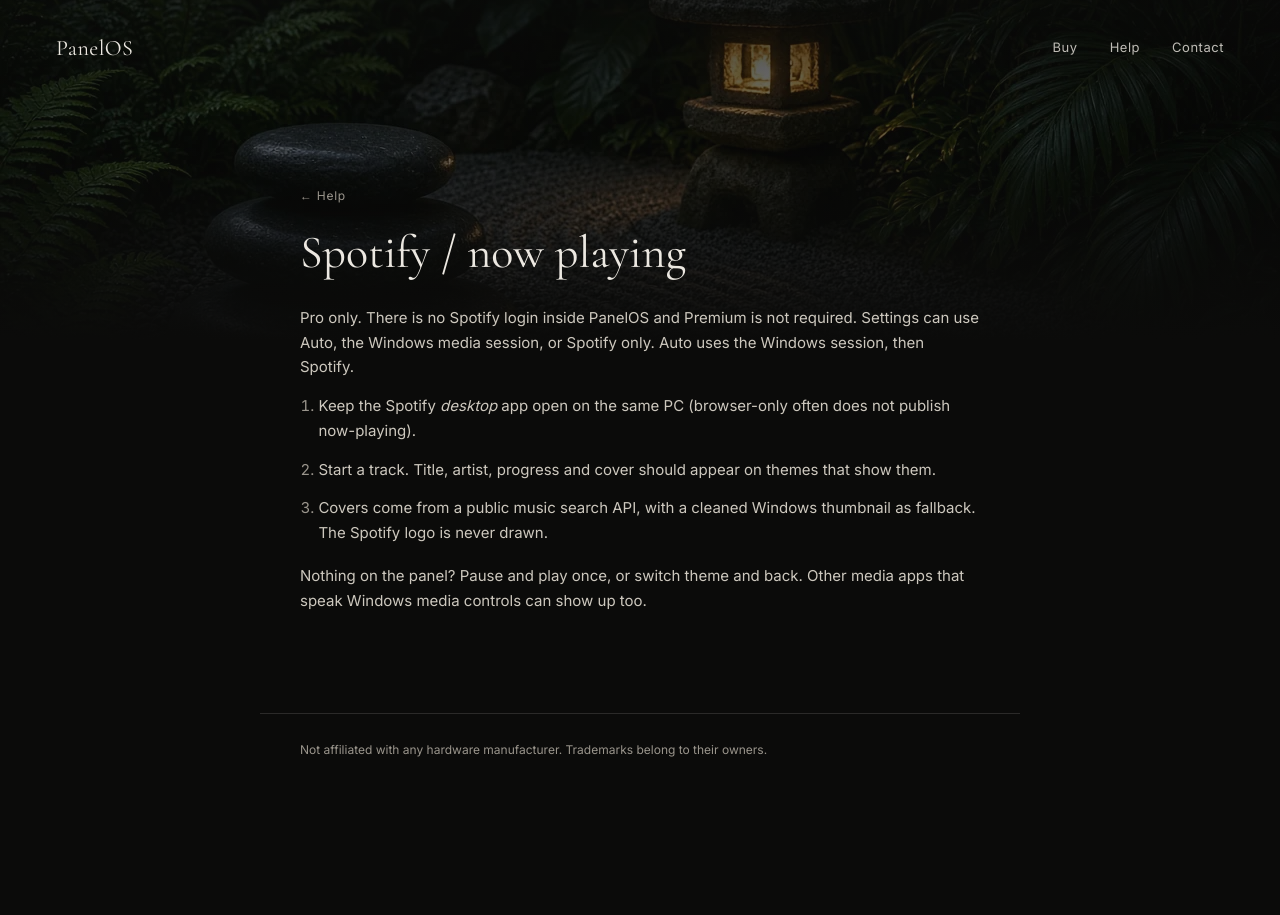
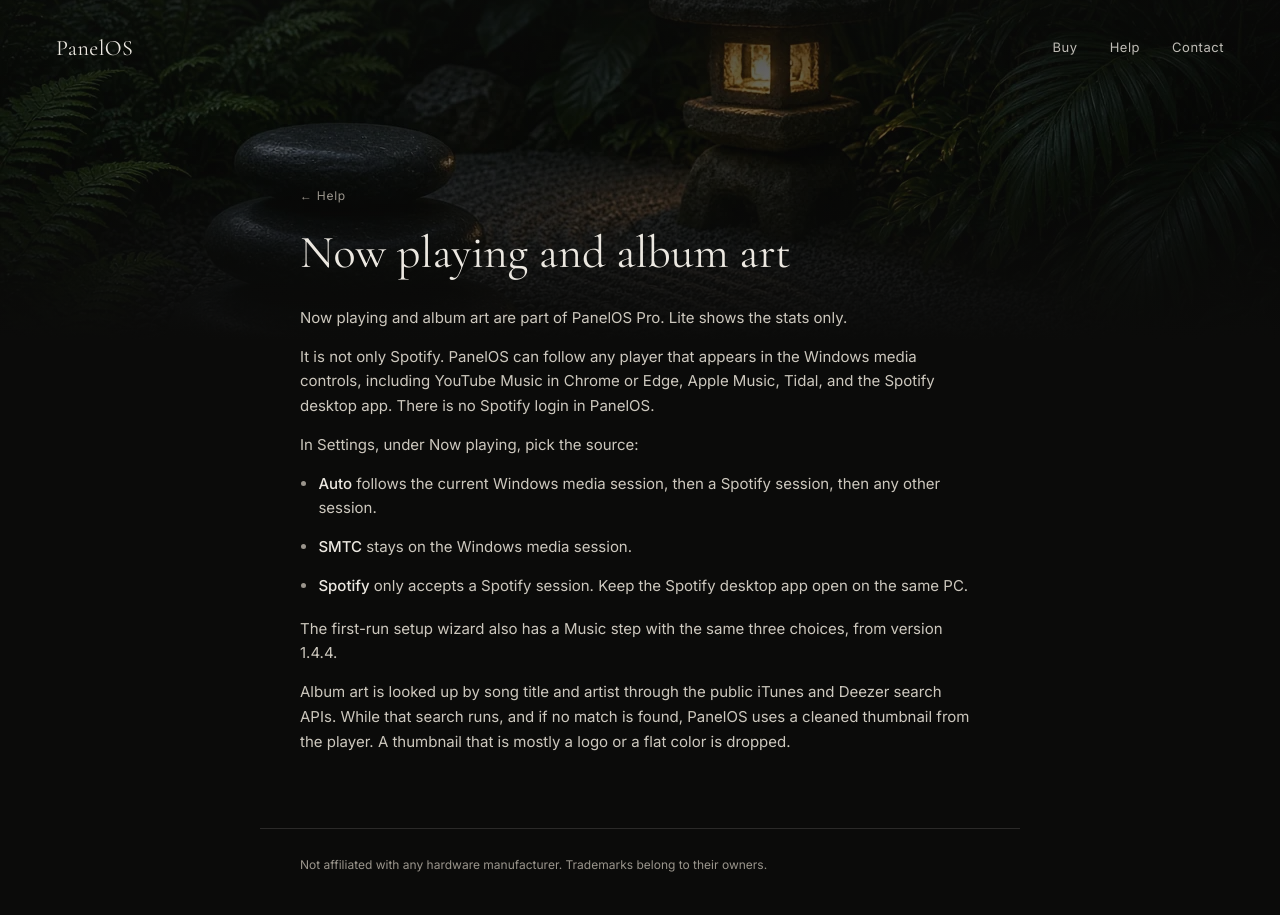
Before and after one commit to emirmrkaljevic/panelos-site, a plain HTML site: page help/spotify.html in a window 1280 px wide. Before the commit the page ends 800 px from the top, so only its background shows below. Drawn offline with nearby package versions, Linux system fonts and the light colour scheme.

Commit message:
Help: explain now playing sources, album art, and that it is Pro only.

```diff
--- a/help/spotify.html
+++ b/help/spotify.html
@@ -3,8 +3,8 @@
 <head>
   <meta charset="utf-8" />
   <meta name="viewport" content="width=device-width, initial-scale=1" />
-  <title>Spotify / now playing | PanelOS Help</title>
-  <meta name="description" content="PanelOS reads the current song from Windows media controls. No Spotify login. Keep the desktop app open." />
+  <title>Now playing and album art | PanelOS Help</title>
+  <meta name="description" content="PanelOS can follow any player that appears in the Windows media controls, including YouTube Music, Apple Music, Tidal and the Spotify desktop app. Now playing and covers are Pro only." />
   <meta name="theme-color" content="#0b0b0a" />
   <link rel="stylesheet" href="help.css?v=20261016" />
   <link rel="preconnect" href="https://fonts.googleapis.com" />
@@ -22,14 +22,17 @@
 <main>
   <section class="article">
     <p class="crumb"><a class="back" href="./">← Help</a></p>
-    <h1>Spotify / now playing</h1>
-    <p>Pro only. There is no Spotify login inside PanelOS and Premium is not required. Settings can use Auto, the Windows media session, or Spotify only. Auto uses the Windows session, then Spotify.</p>
-    <ol>
-      <li>Keep the Spotify <em>desktop</em> app open on the same PC (browser-only often does not publish now-playing).</li>
-      <li>Start a track. Title, artist, progress and cover should appear on themes that show them.</li>
-      <li>Covers come from a public music search API, with a cleaned Windows thumbnail as fallback. The Spotify logo is never drawn.</li>
-    </ol>
-    <p>Nothing on the panel? Pause and play once, or switch theme and back. Other media apps that speak Windows media controls can show up too.</p>
+    <h1>Now playing and album art</h1>
+    <p>Now playing and album art are part of PanelOS Pro. Lite shows the stats only.</p>
+    <p>It is not only Spotify. PanelOS can follow any player that appears in the Windows media controls, including YouTube Music in Chrome or Edge, Apple Music, Tidal, and the Spotify desktop app. There is no Spotify login in PanelOS.</p>
+    <p>In Settings, under Now playing, pick the source:</p>
+    <ul>
+      <li><strong>Auto</strong> follows the current Windows media session, then a Spotify session, then any other session.</li>
+      <li><strong>SMTC</strong> stays on the Windows media session.</li>
+      <li><strong>Spotify</strong> only accepts a Spotify session. Keep the Spotify desktop app open on the same PC.</li>
+    </ul>
+    <p>The first-run setup wizard also has a Music step with the same three choices, from version 1.4.4.</p>
+    <p>Album art is looked up by song title and artist through the public iTunes and Deezer search APIs. While that search runs, and if no match is found, PanelOS uses a cleaned thumbnail from the player. A thumbnail that is mostly a logo or a flat color is dropped.</p>
   </section>
 </main>
 <footer class="foot">
--- a/sitemap.xml
+++ b/sitemap.xml
@@ -1,13 +1,13 @@
 <?xml version="1.0" encoding="UTF-8"?>
 <urlset xmlns="http://www.sitemaps.org/schemas/sitemap/0.9">
   <url><loc>https://emirmrkaljevic.github.io/panelos-site/</loc><lastmod>2026-11-10</lastmod></url>
-  <url><loc>https://emirmrkaljevic.github.io/panelos-site/help/</loc><lastmod>2026-10-27</lastmod></url>
+  <url><loc>https://emirmrkaljevic.github.io/panelos-site/help/</loc><lastmod>2026-11-14</lastmod></url>
   <url><loc>https://emirmrkaljevic.github.io/panelos-site/help/compatible-screens.html</loc><lastmod>2026-10-14</lastmod></url>
   <url><loc>https://emirmrkaljevic.github.io/panelos-site/help/cpu-temperature-zero.html</loc><lastmod>2026-10-14</lastmod></url>
   <url><loc>https://emirmrkaljevic.github.io/panelos-site/help/device-not-connected.html</loc><lastmod>2026-10-14</lastmod></url>
   <url><loc>https://emirmrkaljevic.github.io/panelos-site/help/setup.html</loc><lastmod>2026-10-14</lastmod></url>
   <url><loc>https://emirmrkaljevic.github.io/panelos-site/help/smartscreen.html</loc><lastmod>2026-11-10</lastmod></url>
-  <url><loc>https://emirmrkaljevic.github.io/panelos-site/help/spotify.html</loc><lastmod>2026-10-14</lastmod></url>
+  <url><loc>https://emirmrkaljevic.github.io/panelos-site/help/spotify.html</loc><lastmod>2026-11-14</lastmod></url>
   <url><loc>https://emirmrkaljevic.github.io/panelos-site/help/themes.html</loc><lastmod>2026-10-14</lastmod></url>
   <url><loc>https://emirmrkaljevic.github.io/panelos-site/help/whats-new.html</loc><lastmod>2026-11-10</lastmod></url>
   <url><loc>https://emirmrkaljevic.github.io/panelos-site/help/privacy.html</loc><lastmod>2026-11-13</lastmod></url>
```
Also changed, not shown: help/index.html (+1 -1 lines).
